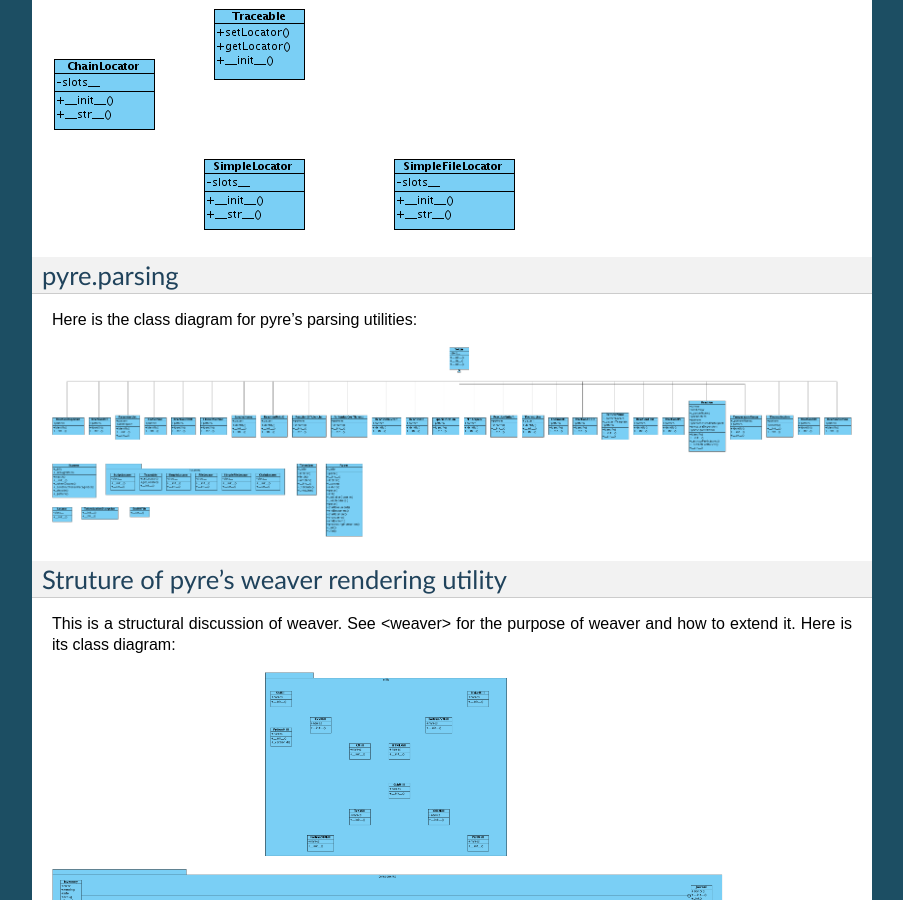
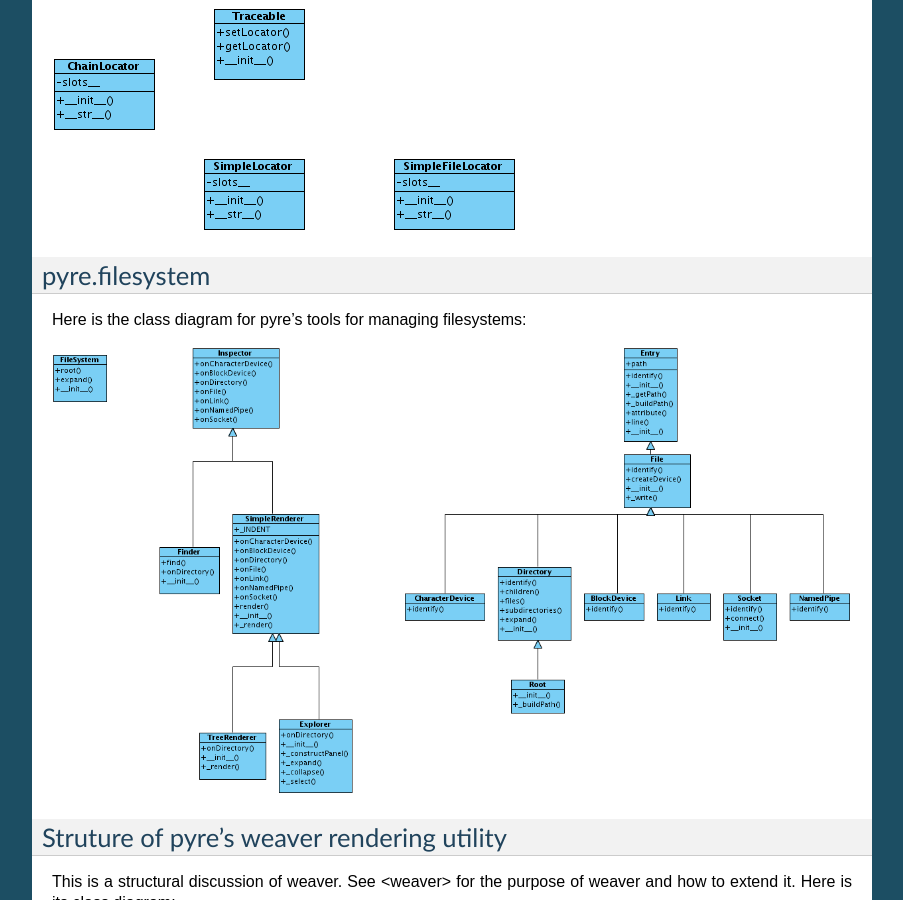
Before and after one commit to danse-inelastic/pyre, a Sphinx documentation site: the page built from docs/pyrePackagesII.rst, in a window 1280 px wide and 900 px high, scrolled down 2948 px. Shown: the whole window, without its empty margins (198-1101 px from the left). Built offline with Sphinx 7.4.7, drawn with Linux system fonts in a browser that asks for light colours; formulas are drawn with MathJax 3; some of the changed text lies outside the part shown.

Commit message:
journal and package documentation updates

```diff
--- a/docs/journal.rst
+++ b/docs/journal.rst
@@ -44,9 +44,9 @@ so that if one desires to debug components or scripts, one only has to call::
 
 .. _debugger:
 
-Debugging pyre apps with a debugger such as in eclipse
-------------------------------------------------------
+Debuggers
+---------
 
-In addition to journal, and especially for routine debugging of individual components, native ide debuggers (such as in Eclipse) maybe used.  Pyre is particularly amenable to this type of testing since all parameters may be input via the commandline, which in eclipse maybe be set, stored, and exported as a wide variety of run/debug configuration files.
+In addition to journal, and especially for routine debugging of individual components, native ide debuggers (such as in Eclipse) may be used.  Pyre is particularly amenable to this type of testing since all parameters may be input via the commandline, which in Eclipse maybe be set, stored, and exported as run/debug configuration files.
 
 Alternatively, one may store the run configurations themselves as pml files.
--- a/docs/pyrePackages.rst
+++ b/docs/pyrePackages.rst
@@ -16,6 +16,8 @@ pyre.units
 Modules
 ^^^^^^^
 
+(need to do inline docstrings and module attributes here...)
+
  * `angle <http://danse.us/trac/pyre/browser/pythia-0.8/packages/pyre/pyre/units/angle.py>`_
  * `time <http://danse.us/trac/pyre/browser/pythia-0.8/packages/pyre/pyre/units/time.py>`_
  * `length <http://danse.us/trac/pyre/browser/pythia-0.8/packages/pyre/pyre/units/length.py>`_
@@ -32,6 +34,8 @@ Modules
  * `power <http://danse.us/trac/pyre/browser/pythia-0.8/packages/pyre/pyre/units/power.py>`_
 
 Hare some of the classes used by these data structures:
+
+(Parser is not in this package, i think--remove)
 
 .. image:: images/PyreUnitsClassDiagram.png
 
--- a/docs/pyrePackagesII.rst
+++ b/docs/pyrePackagesII.rst
@@ -54,12 +54,12 @@ It's classes in turn use locators for the files they parse:
 
 .. _pyre-filesystem:
 
-pyre.parsing
+pyre.filesystem
 ------------
 
-Here is the class diagram for pyre's parsing utilities:
+Here is the class diagram for pyre's tools for managing filesystems:
 
-.. image:: images/PyreParsingClassDiagram.png
+.. image:: images/PyreFilesystemClassDiagram.png
 
 
 
```
